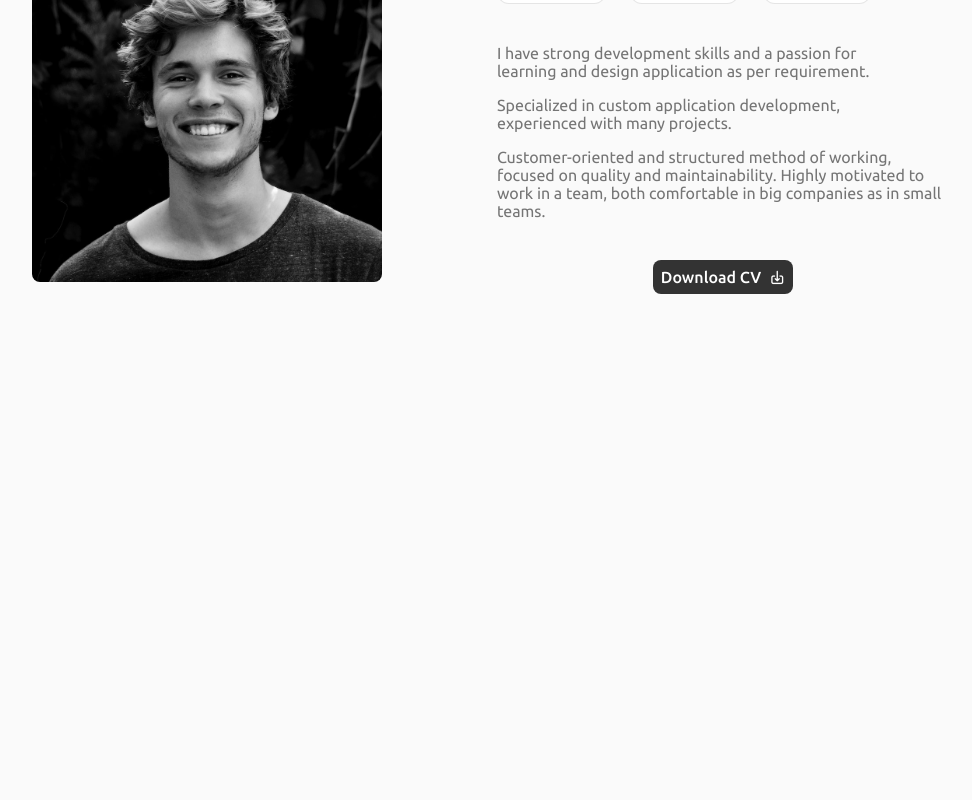
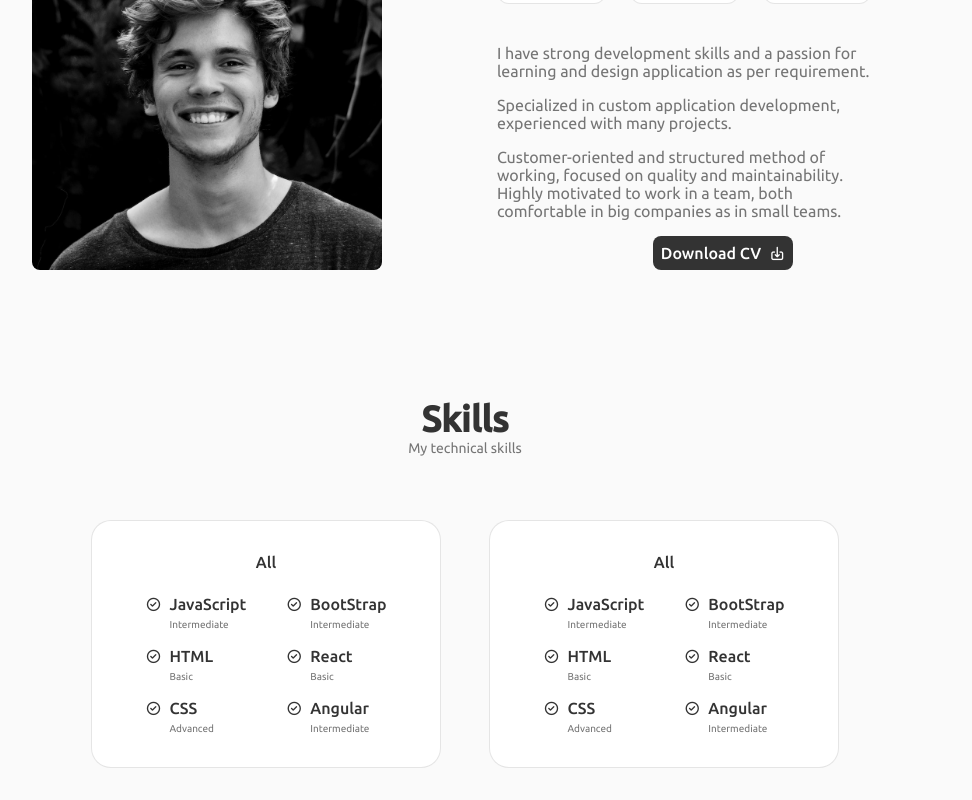
Before and after one commit to aakashpalariya/aakashpalariya.github.io, a React (Create React App) app: page / in a window 1280 px wide. Shown: the part 964-1764 px from the top of the page, without its empty margins (175-1147 px from the left). Before the commit the page ends 1290 px from the top, so only its background shows below. Built offline with nearby package versions, Linux system fonts and the light colour scheme.

Commit message:
Skills component added

```diff
--- a/src/App.js
+++ b/src/App.js
@@ -3,6 +3,7 @@ import './App.css';
 import Header from './comonents/header/Header';
 import Home from './comonents/home/Home';
 import About from './comonents/about/About';
+import Skills from './comonents/skills/Skills';
 
 const App = () => {
   return (
@@ -11,6 +12,7 @@ const App = () => {
     <main className='main'>
       <Home/>
       <About/>
+      <Skills/>
     </main>
     </>
   )
--- a/src/comonents/about/About.jsx
+++ b/src/comonents/about/About.jsx
@@ -20,7 +20,7 @@ const About = () => {
                     <p class="about_description">
                         Specialized in custom application development, experienced with many projects.
                     </p>
-                    <p class="about_description2">
+                    <p class="about_description">
                         Customer-oriented and structured method of working, focused on quality and maintainability. Highly motivated to work in a team, both comfortable in big companies as in small teams.
                     </p>
                     <div class="about_button">
--- /dev/null
+++ b/src/comonents/skills/Ends.jsx
@@ -0,0 +1,60 @@
+import React from 'react'
+
+const Ends = () => {
+  return (
+    <div className="skills_content">
+        <h3 className="skills_title">All</h3>
+
+        <div className="skills_box">
+            <div className="skills_group">
+                <div className="skills_data">
+                    <i class="uil uil-check-circle"></i>
+                    <div>
+                        <h3 className="skills_name">JavaScript</h3>
+                        <span className="skills_level">Intermediate</span>
+                    </div>
+                </div>
+                <div className="skills_data">
+                    <i class="uil uil-check-circle"></i>
+                    <div>
+                        <h3 className="skills_name">HTML</h3>
+                        <span className="skills_level">Basic</span>
+                    </div>
+                </div>
+                <div className="skills_data">
+                    <i class="uil uil-check-circle"></i>
+                    <div>
+                        <h3 className="skills_name">CSS</h3>
+                        <span className="skills_level">Advanced</span>
+                    </div>
+                </div>
+            </div>
+            <div className="skills_group">
+                <div className="skills_data">
+                    <i class="uil uil-check-circle"></i>
+                    <div>
+                        <h3 className="skills_name">BootStrap</h3>
+                        <span className="skills_level">Intermediate</span>
+                    </div>
+                </div>
+                <div className="skills_data">
+                    <i class="uil uil-check-circle"></i>
+                    <div>
+                        <h3 className="skills_name">React</h3>
+                        <span className="skills_level">Basic</span>
+                    </div>
+                </div>
+                <div className="skills_data">
+                    <i class="uil uil-check-circle"></i>
+                    <div>
+                        <h3 className="skills_name">Angular</h3>
+                        <span className="skills_level">Intermediate</span>
+                    </div>
+                </div>
+            </div>
+        </div>
+    </div>
+  )
+}
+
+export default Ends
--- /dev/null
+++ b/src/comonents/skills/Skills.css
@@ -0,0 +1,87 @@
+.skills_container{
+    grid-template-columns: repeat(2, 350px);
+    column-gap: 3rem;
+    justify-content: center;
+}
+
+.skills_content {
+    background-color: var(--container-color);
+    border: 1px solid rgba(0, 0, 0, 0.1);
+    padding: 2rem 4rem;
+    border-radius: 1.25rem;
+}
+
+.skills_title {
+    font-size: var(--normal-font-size);
+    font-weight: var(--font-medium);
+    text-align: center;
+    margin-bottom: var(--mb-1-5);
+}
+
+.skills_box {
+    display: flex;
+    justify-content: center;
+    column-gap: 2.5rem;
+}
+
+.skills_group{
+    display: grid;
+    align-items: flex-start;
+    row-gap: 1rem;
+}
+
+.skills_data {
+    display: flex;
+    column-gap: 0.5rem;
+}
+
+.skills .uil-check-circle{
+    font-size: 1rem;
+    color: var(--title-color);
+}
+
+.skills_name {
+    font-size: var(--normal-font-size);
+    font-weight: var(--font-medium);
+    line-height: 18px;
+}
+
+.skills_level {
+    font-size: var(--tiny-font-size);
+}
+
+
+/*=============== BREAKPOINTS ===============*/
+/* For large devices */
+@media screen and (max-width: 992px) {
+   .skills_container{
+    grid-template-columns: max-content;
+    row-gap: 2rem;
+   }
+  }
+
+  /* For medium devices */
+  @media screen and (max-width: 768px) {
+
+  }
+
+  @media screen and (max-width: 576px) {
+    .skills_container{
+        grid-template-columns: 1fr;
+       }
+
+       .skills_content{
+        padding: 1.5rem;
+       }
+  }
+
+  /* For small devices */
+  @media screen and (max-width: 350px) {
+    .skills_box{
+        column-gap: 1.25rem;
+    }
+
+    .skills_name{
+        font-size: var(--small-font-size);
+    }
+  }
--- /dev/null
+++ b/src/comonents/skills/Skills.jsx
@@ -0,0 +1,19 @@
+import React from 'react'
+import Ends from './Ends'
+import "./Skills.css";
+
+const Skills = () => {
+  return (
+    <section class="skills section" id="skills">
+            <h2 class="section_title">Skills</h2>
+            <span class="section_subtitle">My technical skills</span>
+            <div class="skills_container container grid">
+              <Ends/>
+              <Ends/>
+            </div>
+        </section>
+
+  )
+}
+
+export default Skills
```
Also changed, not shown: src/comonents/skills/Sets.jsx (added, +91 -0 lines).
